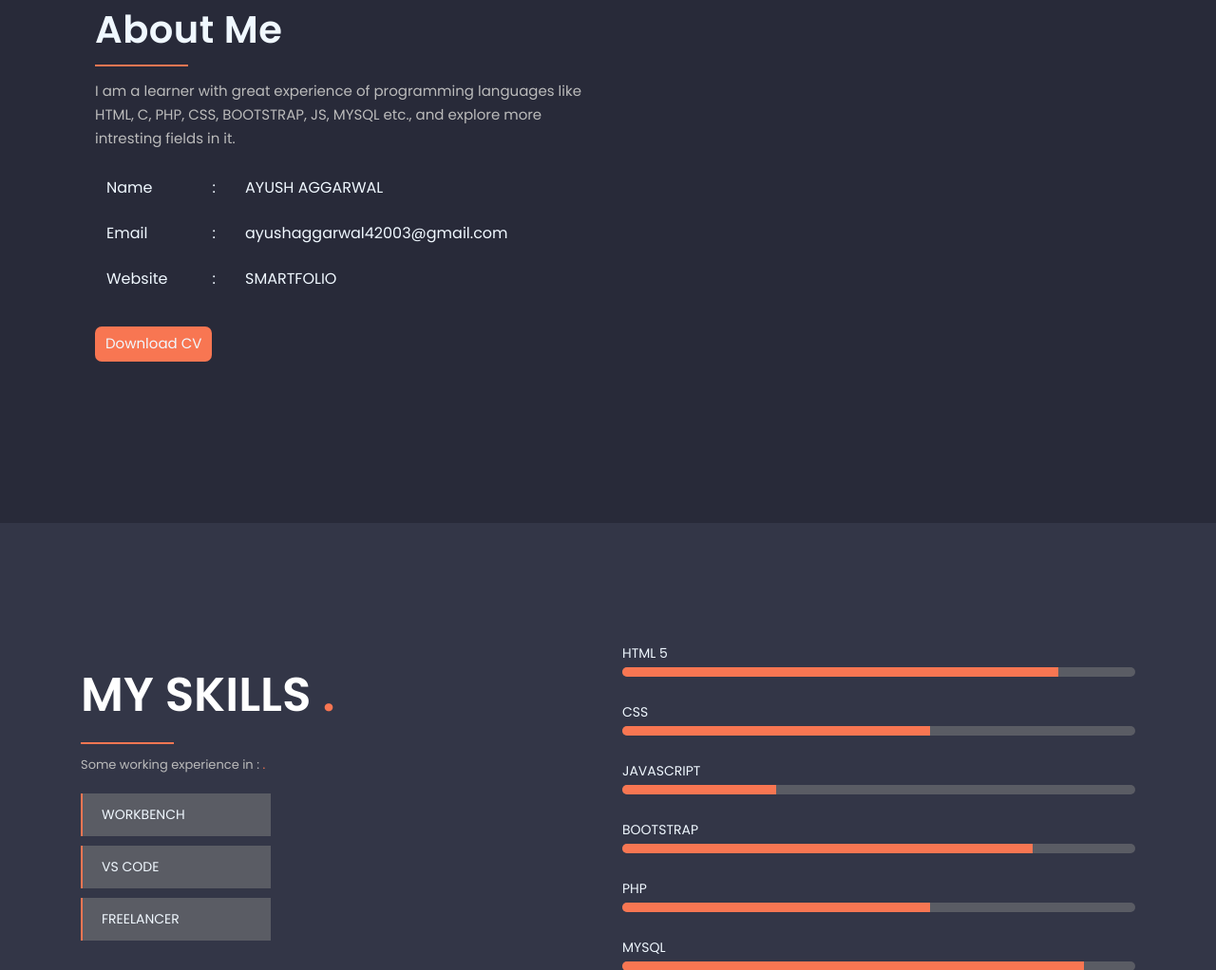
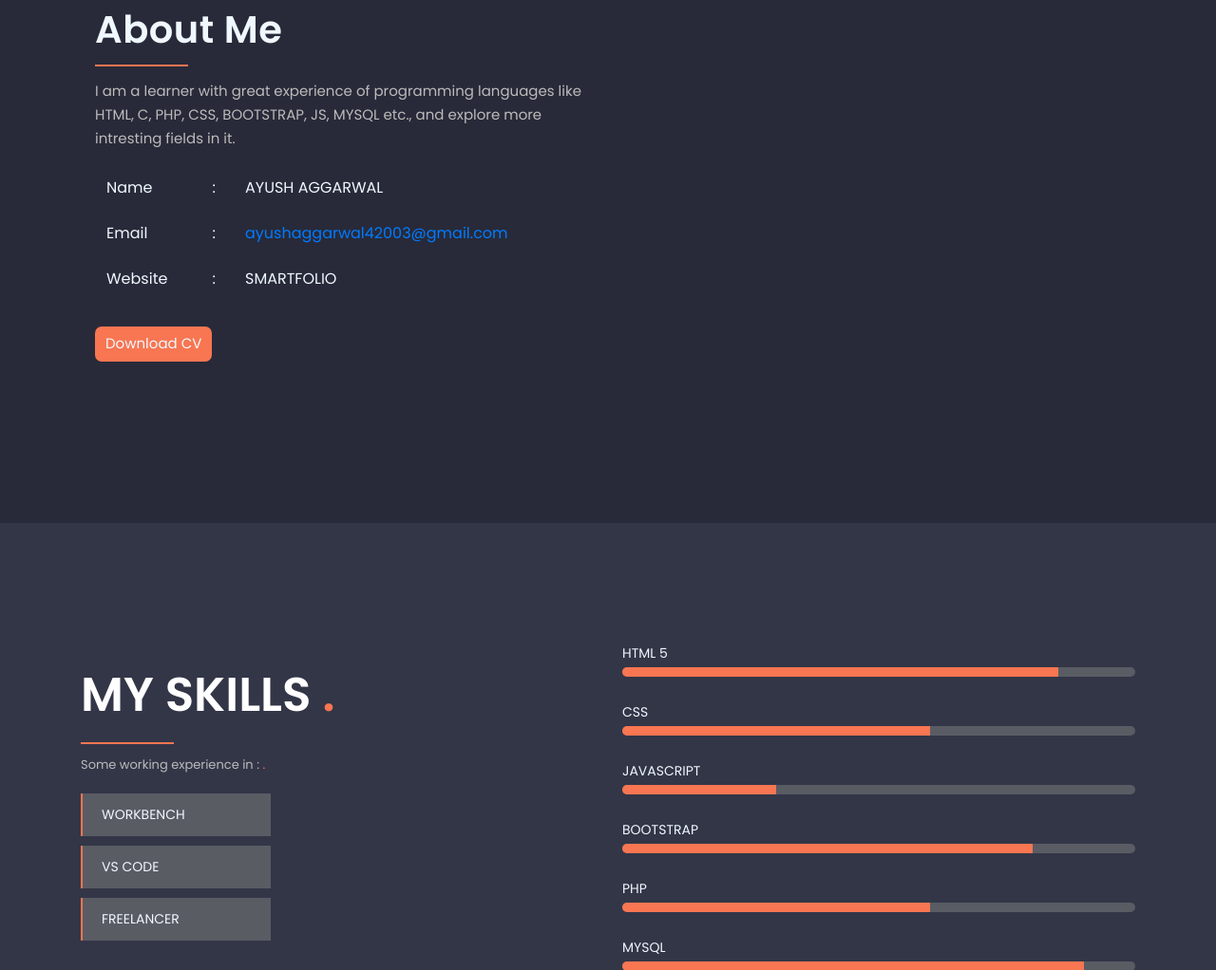
Before and after one commit to Ayush40/portfolio.github.io, a plain HTML site: page index.html in a window 1280 px wide. Shown: the part 1003-2025 px from the top of the page at 95% size. Drawn offline with nearby package versions, Linux system fonts and the light colour scheme; no server answers.

Commit message:
abcmains

```diff
--- a/index.html
+++ b/index.html
@@ -139,7 +139,7 @@
               <tr>
                 <td>Email</td>
                 <td>:</td>
-                <td>ayushaggarwal42003@gmail.com</td>
+                <td><a href="mailto:ayushaggarwal42003@gmail.com"> ayushaggarwal42003@gmail.com</td>
               </tr>
               <tr>
                 <td>Website</td>
```
